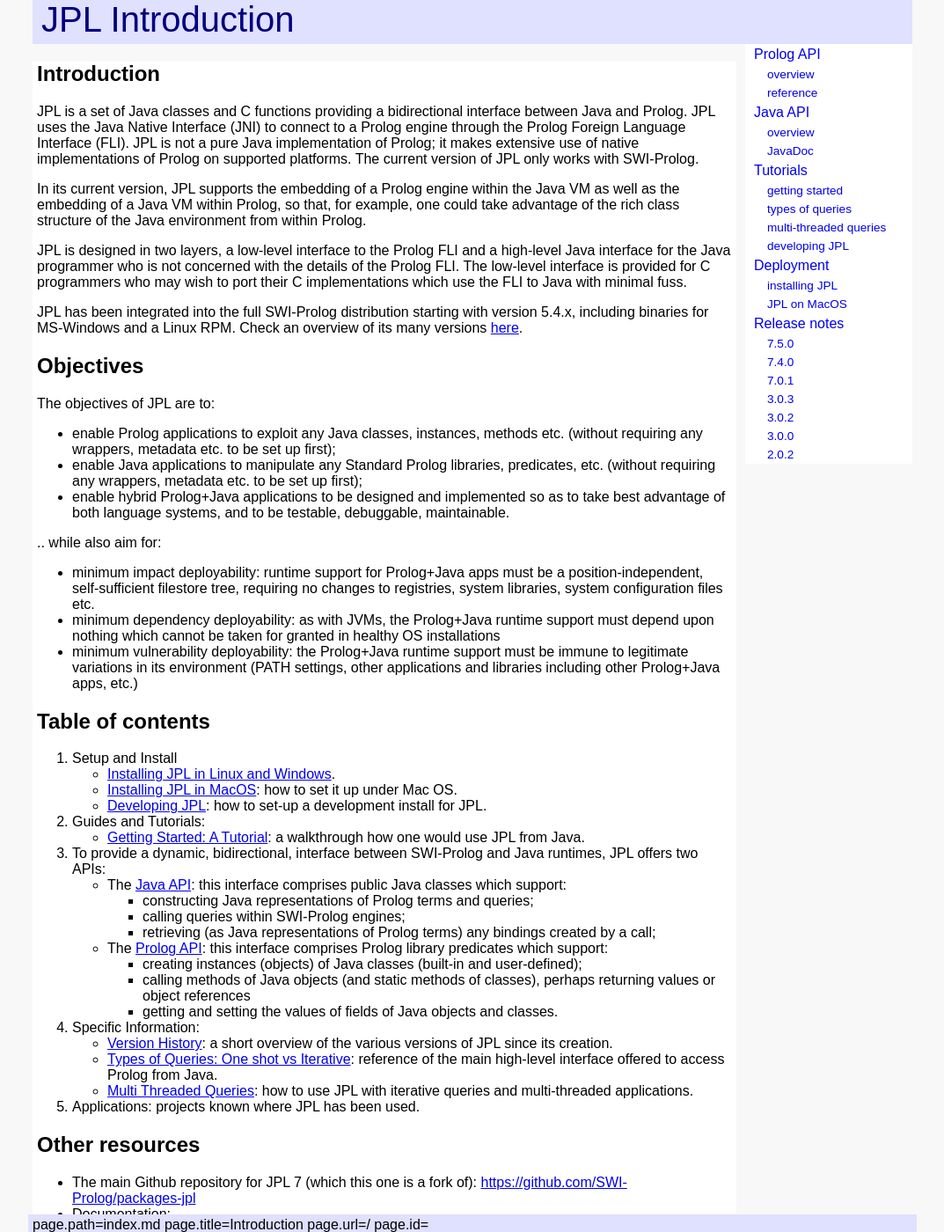
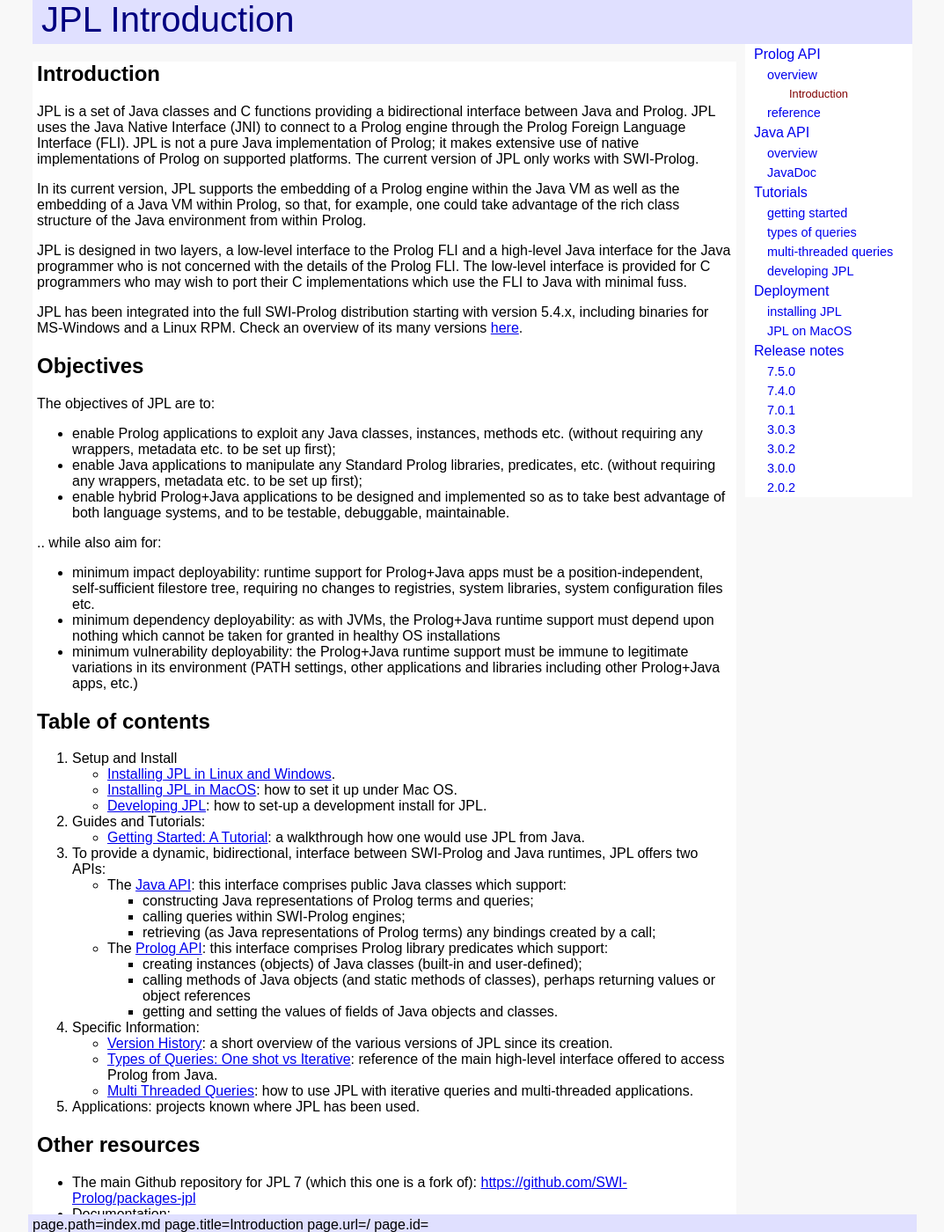
Before and after one commit to anionic/jpl-nav, a Jekyll site: the page built from docs/index.md, in a window 1280 px wide and 1400 px high. Shown: the whole window at 88% size, without its empty margins (103-1176 px from the left). Built offline with Jekyll 4.4.1, drawn with Linux system fonts in a browser that asks for light colours; our own code applies the rules of GitHub Pages for plain Markdown files.

Commit message:
Update default.html

```diff
--- a/docs/_layouts/default.html
+++ b/docs/_layouts/default.html
@@ -112,8 +112,13 @@
 					text-decoration: none; /* suppress default */
 				}
 				.navbar2 > li.level2 > a { /* indented navigation sidebar item content */
-					font-size: 85%;
+					font-size: 90%;
 					padding-left: 25px;
+				}
+				.navbar2 > li.level3 > a { /* indented navigation sidebar item content */
+					color: #800000;
+					font-size: 80%;
+					padding-left: 50px;
 				}
 				.navbar2 > li > a:focus {
 					outline: 1px solid #FFC0C0; /* thinner focus outline looks better against (nearly) black background */
@@ -245,7 +250,8 @@
 				<div class="navbar1">
 					<ul class="navbar2 closed">
 						<li class="level1"><a href="PrologApi">Prolog API</a></li>
-						<li class="level2"><a href="PrologApiOverview">overview</a></li>
+						<li class="level2" id="PrologApiOverview"><a href="PrologApiOverview">overview</a></li>
+						<li class="level3" id="PrologApiOverview"><a href="PrologApiOverview#introduction">Introduction</a></li>
 						<li class="level2"><a href="PrologApiReference">reference</a></li>
 
 						<li class="level1"><a href="JavaApi">Java API</a></li>
```
